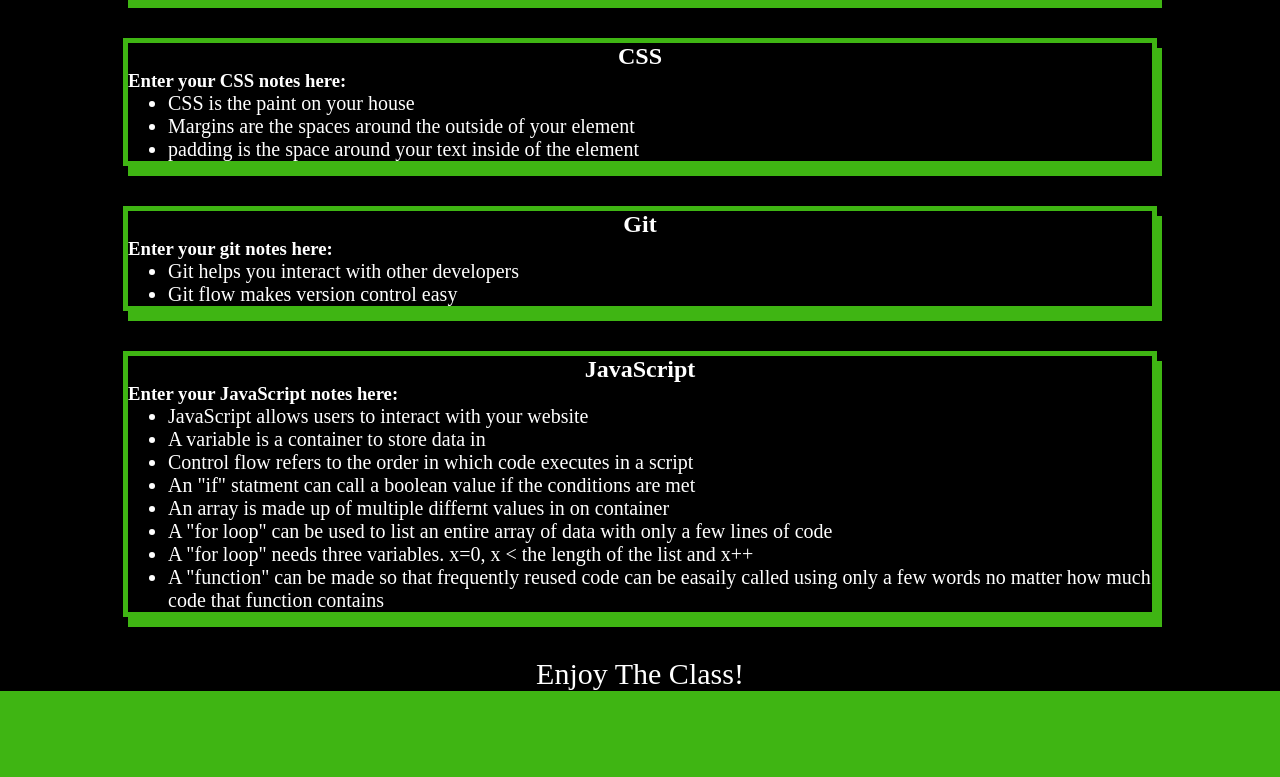
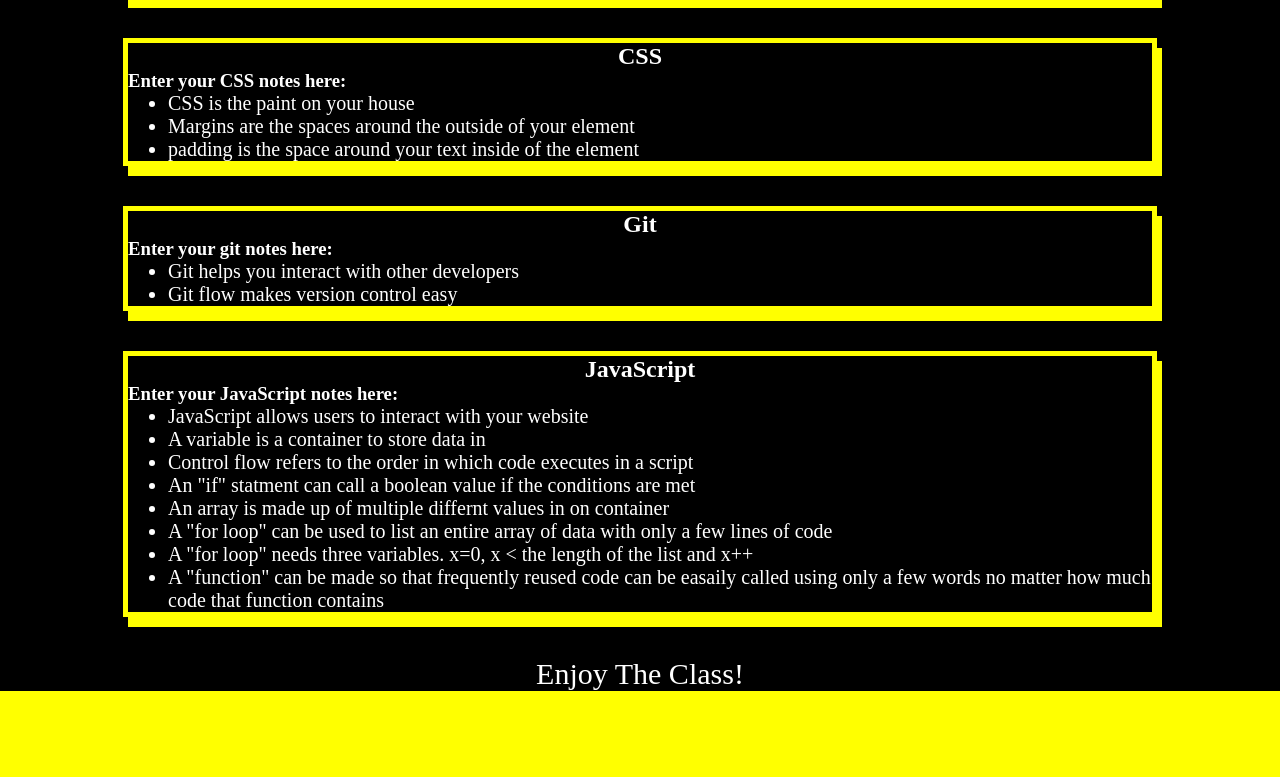
Before and after one commit to JasonBusenitz/prework-study-guide, a plain HTML site: page index.html in a window 1280 px wide. Shown: the part 267-1044 px from the top of the page. Drawn offline with Linux system fonts and the light colour scheme.

Commit message:
changed color

```diff
--- a/assets/style.css
+++ b/assets/style.css
@@ -8,7 +8,7 @@
    footer {
     width: 100%;
     height: 120px;
-    background-color: #3FB513;
+    background-color: yellow;
     color: white;
    }
 
@@ -43,6 +43,6 @@
    .card {
     width: 80%;
     margin: 40px auto;
-    border: 5px solid #3FB513;
-    box-shadow: 5px 10px #3FB513;
+    border: 5px solid yellow;
+    box-shadow: 5px 10px yellow;
   }
```
